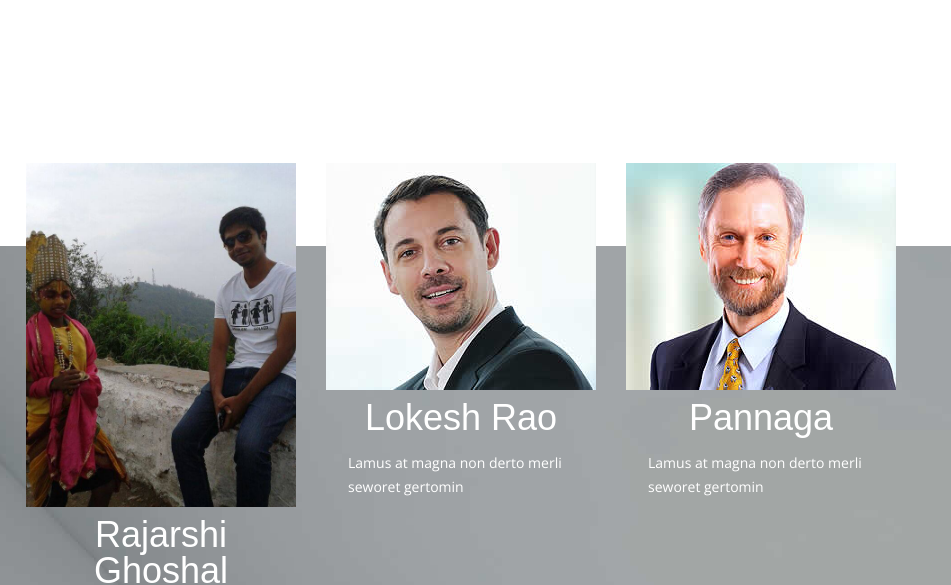
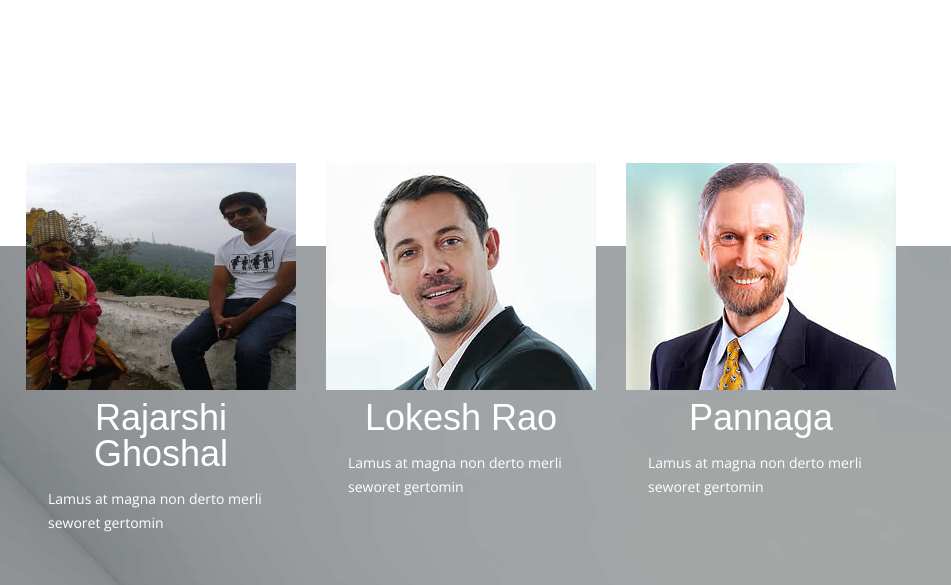
Before and after one commit to rajarshi1/printHouse, a plain HTML site: page index-1.html in a window 1280 px wide. Shown: the part 822-1407 px from the top of the page, 329-1280 px from the left. Drawn offline with nearby package versions, Linux system fonts and the light colour scheme; a web font is replaced by a local one.

Commit message:
image resize

```diff
--- a/index-1.html
+++ b/index-1.html
@@ -109,7 +109,7 @@
 				</div>
 				<div class="grid_3">
 					<article>
-						<div class="img_container"><img src="images/rajarshi.jpg" alt="our team"></div>
+						<div class="img_container"><img src="images/Webp.net-resizeimage.jpg" alt="our team"></div>
 						<h4>Rajarshi Ghoshal</h4>
 						<p>Lamus at magna non derto merli seworet gertomin</p>
 					</article>
```
Also changed, not shown: images/Webp.net-resizeimage.jpg (added).
